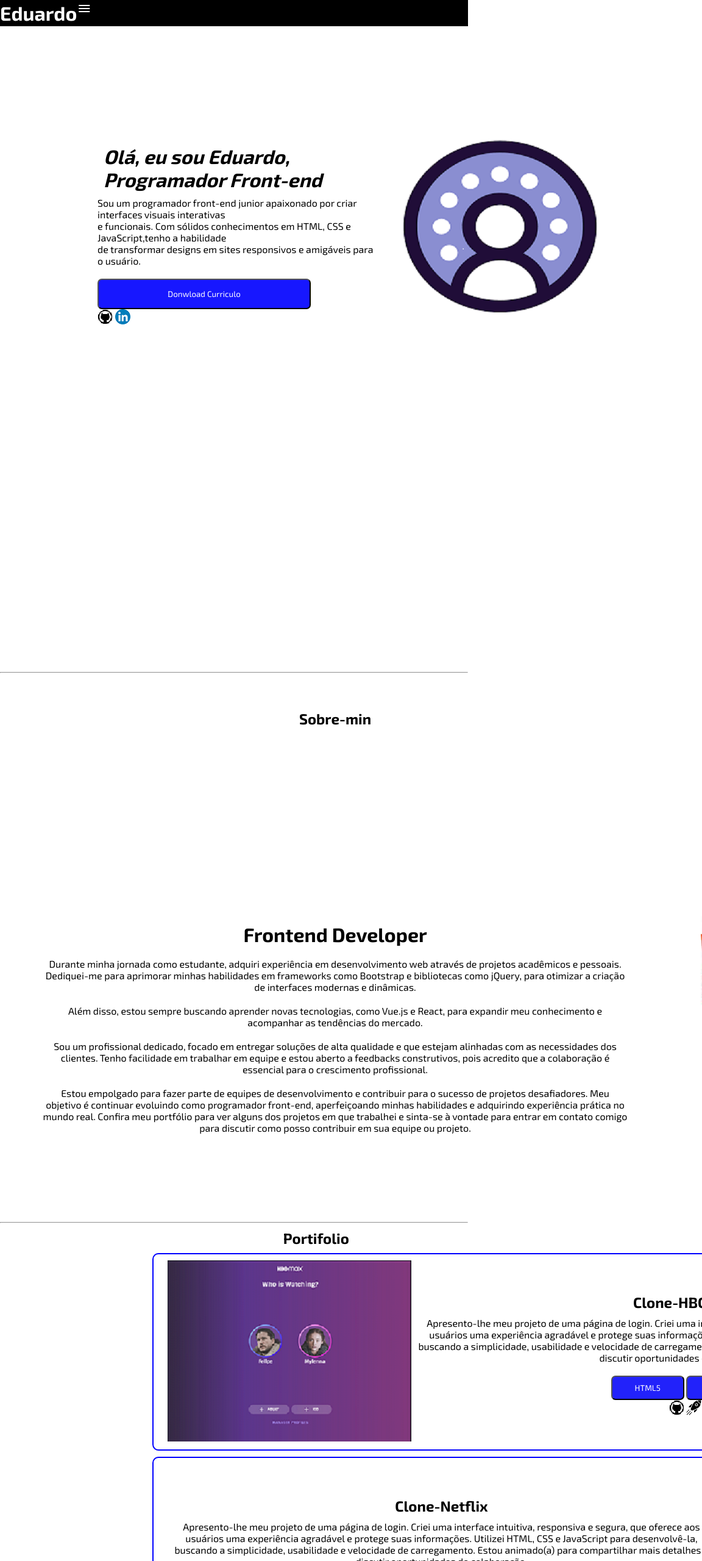
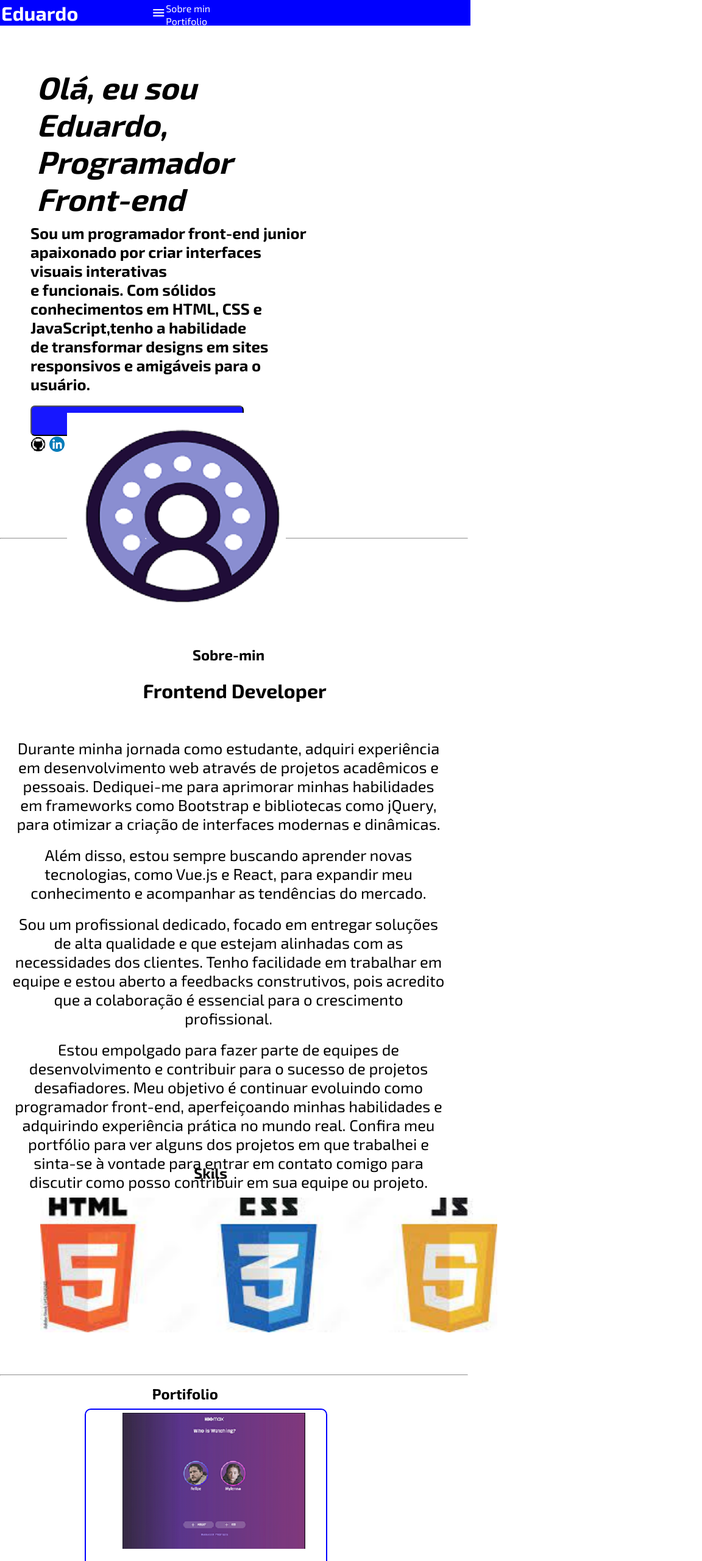
Before and after one commit to Eduardo1859/Portifolio-Eduardo, a plain HTML site: page index.html in a window 768 px wide. Shown: the top 2560 px of the page at 61% size, 1152 px wide, since content can reach past the window. Drawn offline with nearby package versions, Linux system fonts and the light colour scheme.

Commit message:
atualização media query

```diff
--- a/css/mediaquery.css
+++ b/css/mediaquery.css
@@ -122,8 +122,132 @@
     }
 }
 
-@media only screen and (min-width:481px and max-width:768px){
+@media only screen and (max-width:1000px){
+
+    header{
+        display: inline-flex;
+        background-color: blue;
+        margin: 0px;
+        padding: 2px;
+        position: fixed;
+    }
+    #header > h1{
+        width: 100px;
+        height: 60px;
+        margin-right: 500px;
+    }
+    #iburger{
+        border-radius: 2px solid red;
+        padding-top: 7px;
+        margin-left: 120px;
+    }
+    nav{
+        display: block;
+        width: 400px;
+        margin: 0px;
+        padding: 0px;
+
+    }
+     a {
+        width: 800px;
+    }
+    ul{
+        display: block;
+        width: 400px;
+        height: 30px;
+        margin: 0px;
+        padding: 0px;
+    color: blue;
+    }
+    li{
+        display: block;
+        width: 100px;
+    }
     #apresentacao{
-        display:;
+        display: block;
+        margin: 10px;
+        padding: 30px;
+        font-weight: bold;
     }
+    #apresentacao > .img-ap{
+        width: 200px;
+        height: 300px;
+        margin-left: 70px;
+        margin-top: 465px;
+    }
+    .text-ap{
+        height: 100px;
+        font-size: 1.6em;
+
+    }
+
+    #sb-s{
+        display: block;
+        width: 90vw;
+        margin-top: 165px;
+
+    }
+    #sobre-min{
+        width: 750px;
+        margin:auto;
+        padding: 0px;
+        text-align: ;
+    }
+    #sobre-min > h1{
+        margin-left: 30px;
+        padding-top: 5px;
+    }
+    #sobre-min > p{
+        font-size: 1.6em;
+
+    }
+    #sobre-min > .p-sb{
+        margin-top: 60px;
+    }
+    #skils{
+
+    }
+    #skils  img{
+        padding: 16px;
+        width: 750px;
+    }
+    #portifolio {
+        margin: 5px;
+    }
+    #portifolio > h2{
+       margin-left: 60px;
+
+    }
+    .card-port{
+        display: block;
+        width: 50vw;
+        height: 550px;
+        padding: 5px ;
+        margin-left: 25%;
+        margin-bottom: 10px;
+        border: 2px solid blue;
+
+    }
+    .card-port .text-port{
+        width: 350px;
+        margin: auto;
+    }
+    .card-port  a {
+        width: 25px;
+        height: 25px;
+    }
+    .card-port .img-port img{
+        margin-left: 25px;
+        width: 500px;
+        width: 300px;
+    }
+    footer{
+        width: 100vw;
+        height: 150px;
+    }
+    .copy{
+        margin-top: 10px;
+        font-size: small;
+    }
+
 }
--- a/css/style.css
+++ b/css/style.css
@@ -90,6 +90,7 @@ div.text-ap > a > img{
     display: inline-flex;
 }
 #sobre-min{
+    width: 100vw;
     height: 100vh;
     width: 1000px;
     padding: 50px;
```
Also changed, not shown: index.html (+1 -1 lines).
